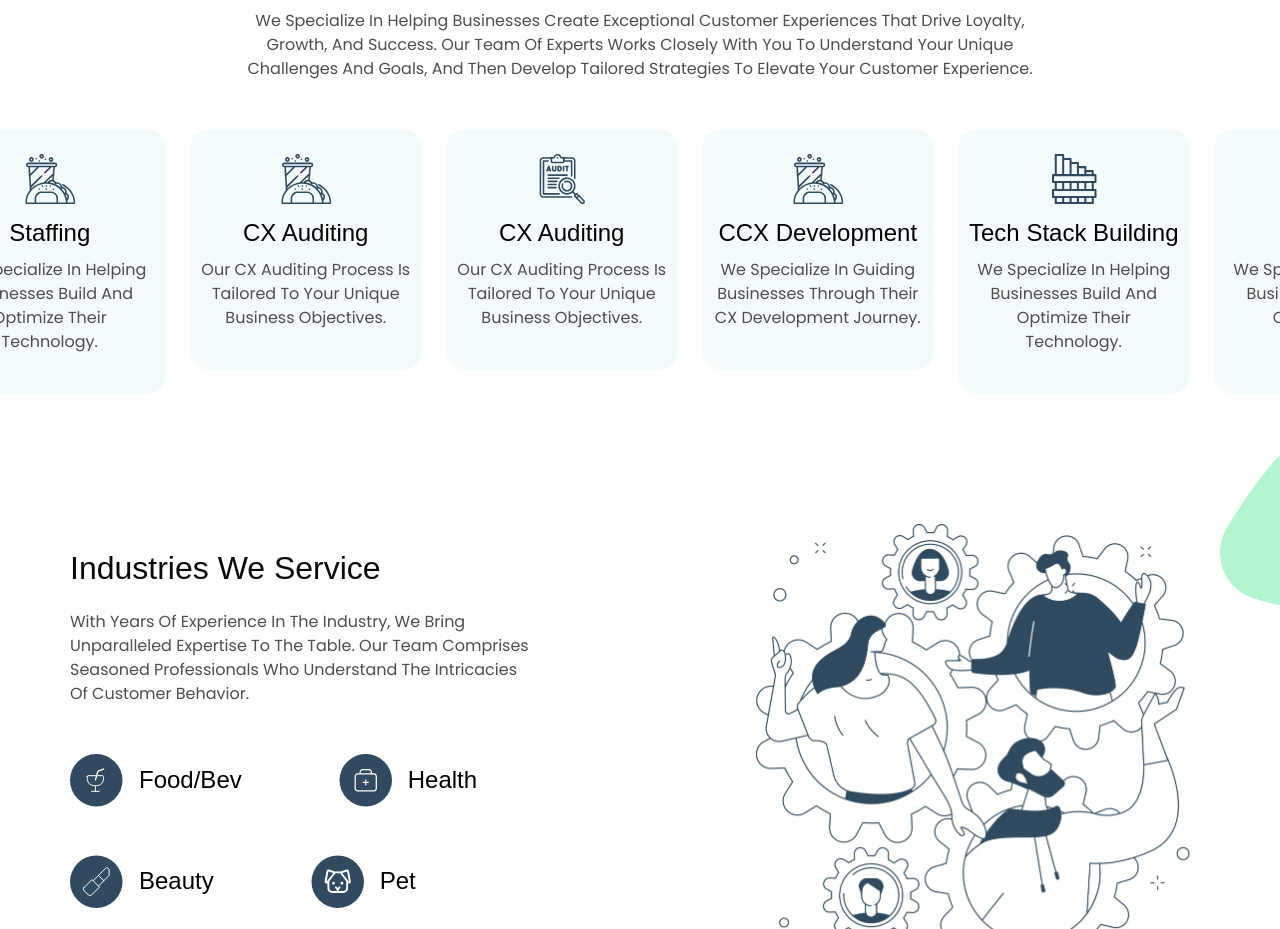
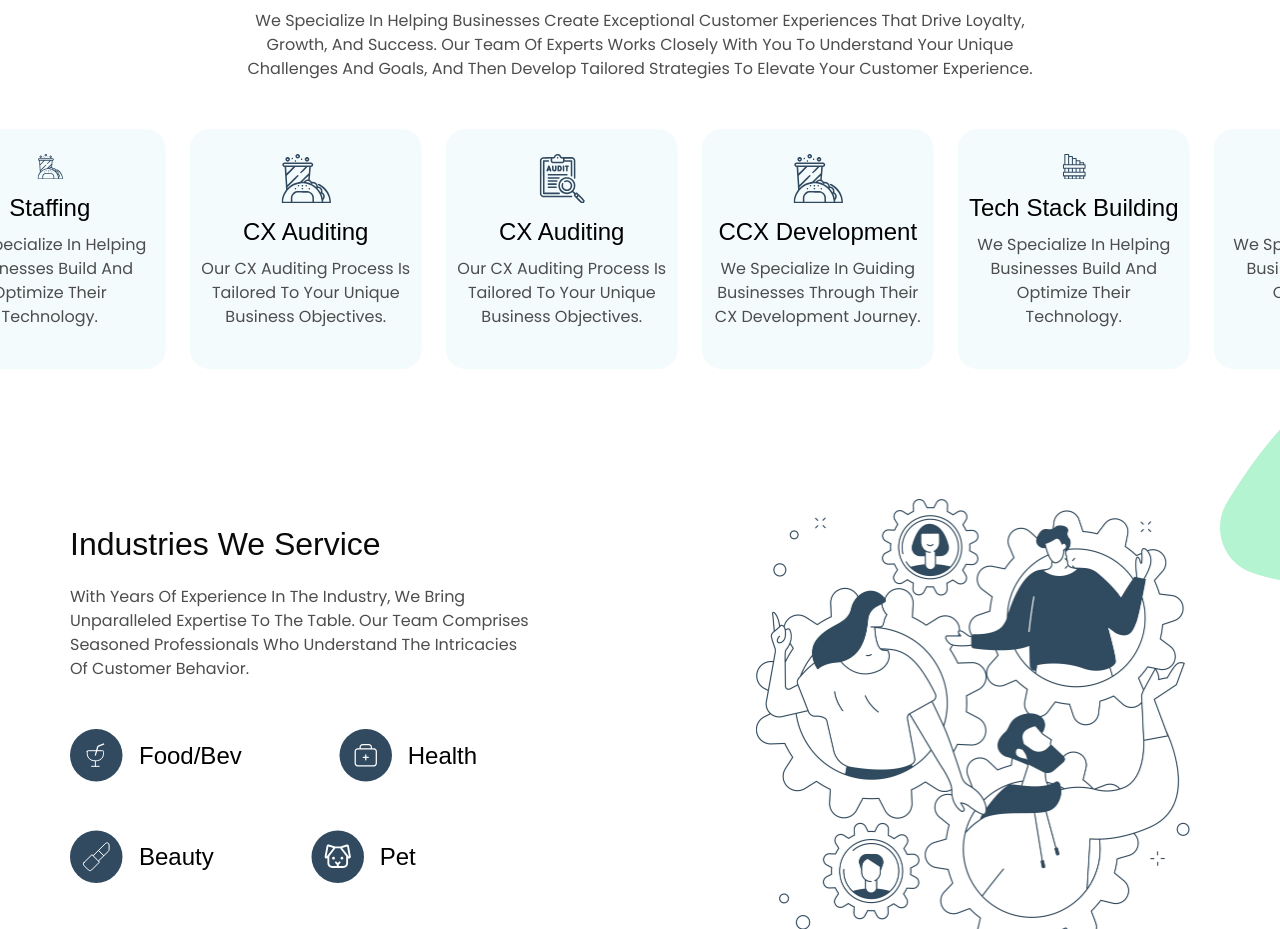
Before and after one commit to tarunmalik330/fluff, a React (Create React App) app: page / in a window 1280 px wide. Shown: the part 940-1869 px from the top of the page. Built offline with nearby package versions, Linux system fonts and the light colour scheme; a web font is replaced by a local one.

Commit message:
change in slider card

```diff
--- a/src/App.css
+++ b/src/App.css
@@ -307,6 +307,7 @@
   border-radius: 20px;
   transition: all 300ms linear;
   border: 1px solid transparent;
+  max-height: 240px;
 }
 
 .slide_card:hover {
```
